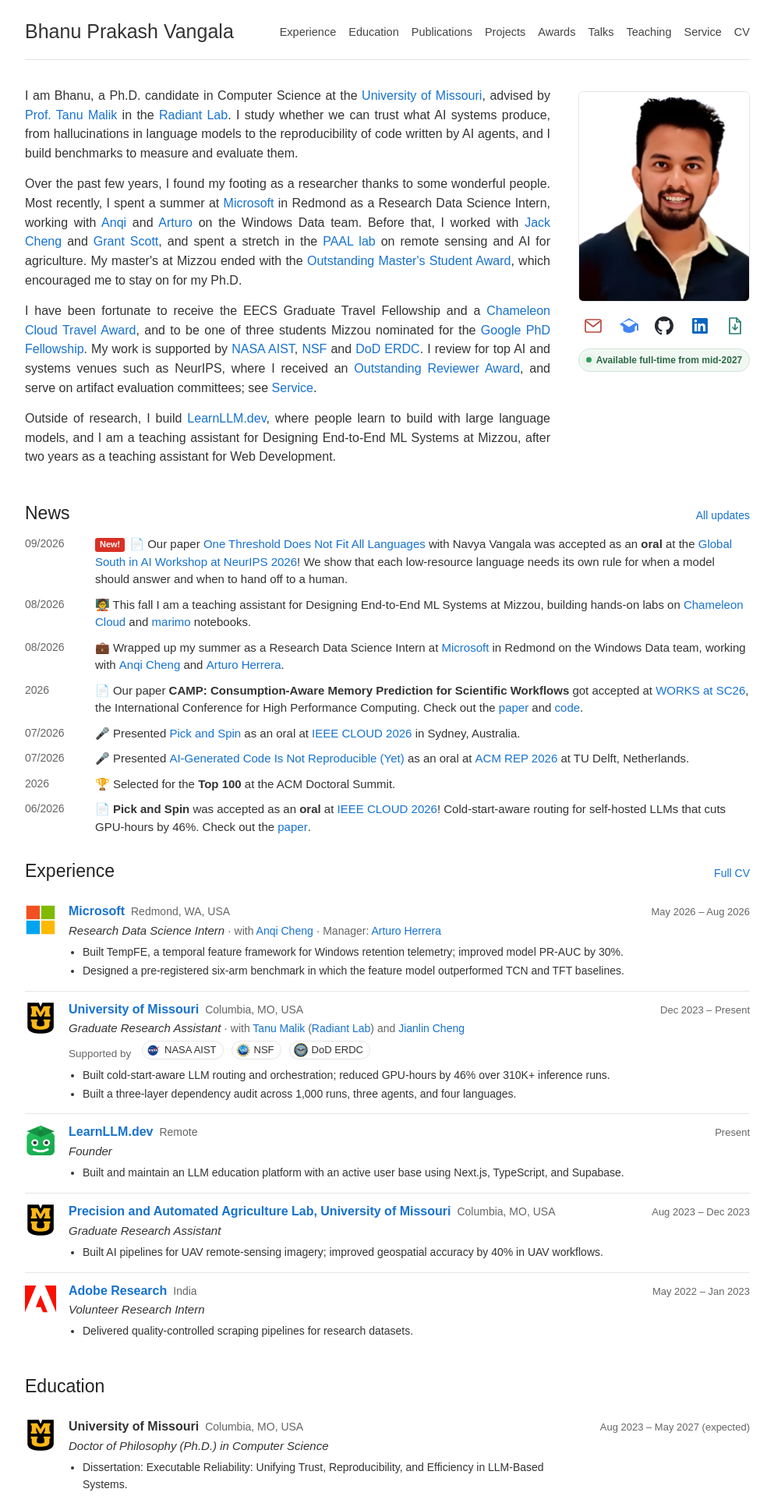
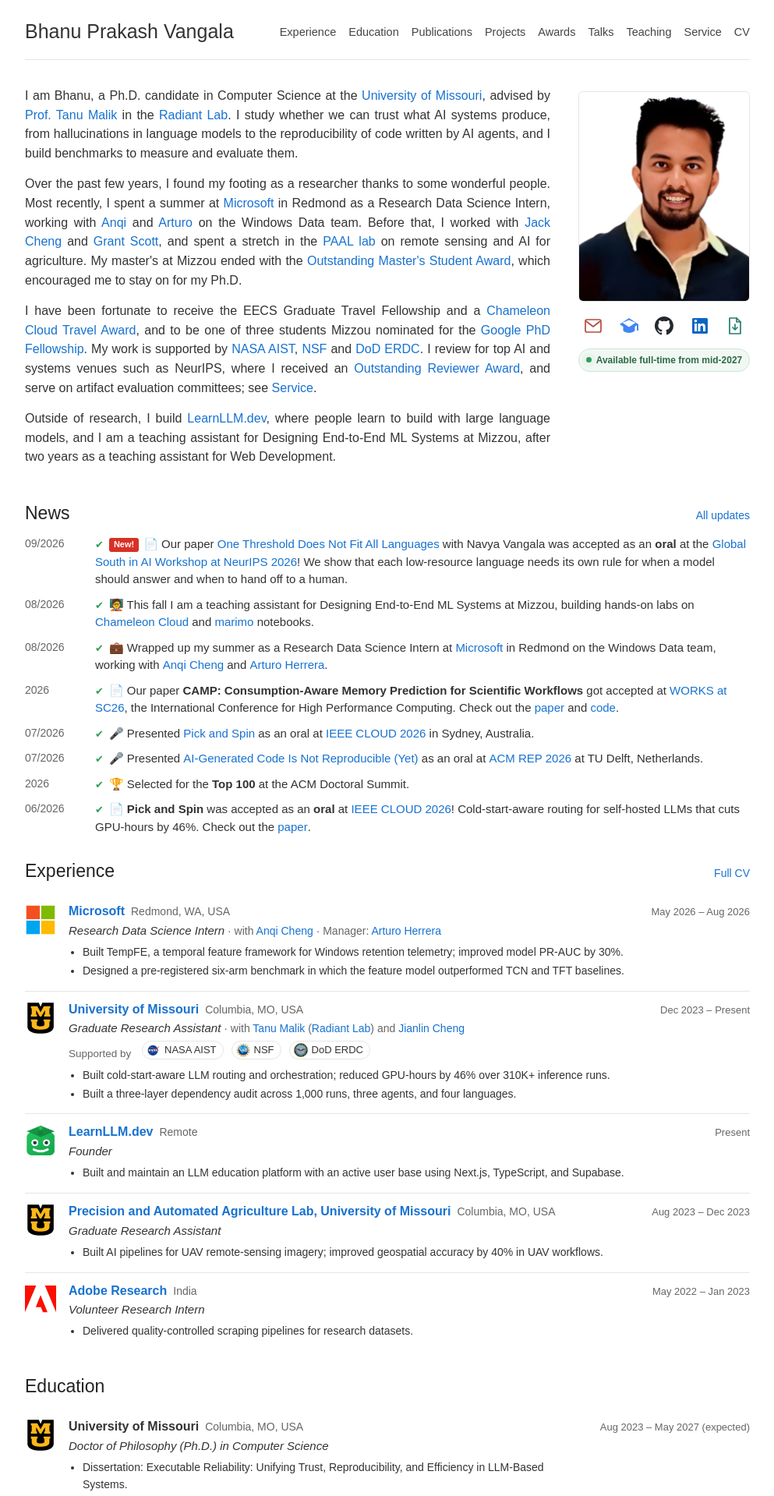
Before and after one commit to bhanuprakashvangala/bhanuprakashvangala.github.io, a Jekyll site: the page built from _pages/about.md, in a window 1280 px wide. Shown: the top 1919 px of the page at 78% size, without its empty margins (143-1136 px from the left). Built offline with Jekyll 4.4.1, drawn with Linux system fonts in a browser that asks for light colours.

Commit message:
Add tick marks to news items

```diff
--- a/assets/css/portfolio.css
+++ b/assets/css/portfolio.css
@@ -1158,3 +1158,9 @@
     content: none;
   }
 }
+.news-body::before {
+  content: "\2714";
+  color: #2f9e5b;
+  font-size: 13px;
+  margin-right: 7px;
+}
```
